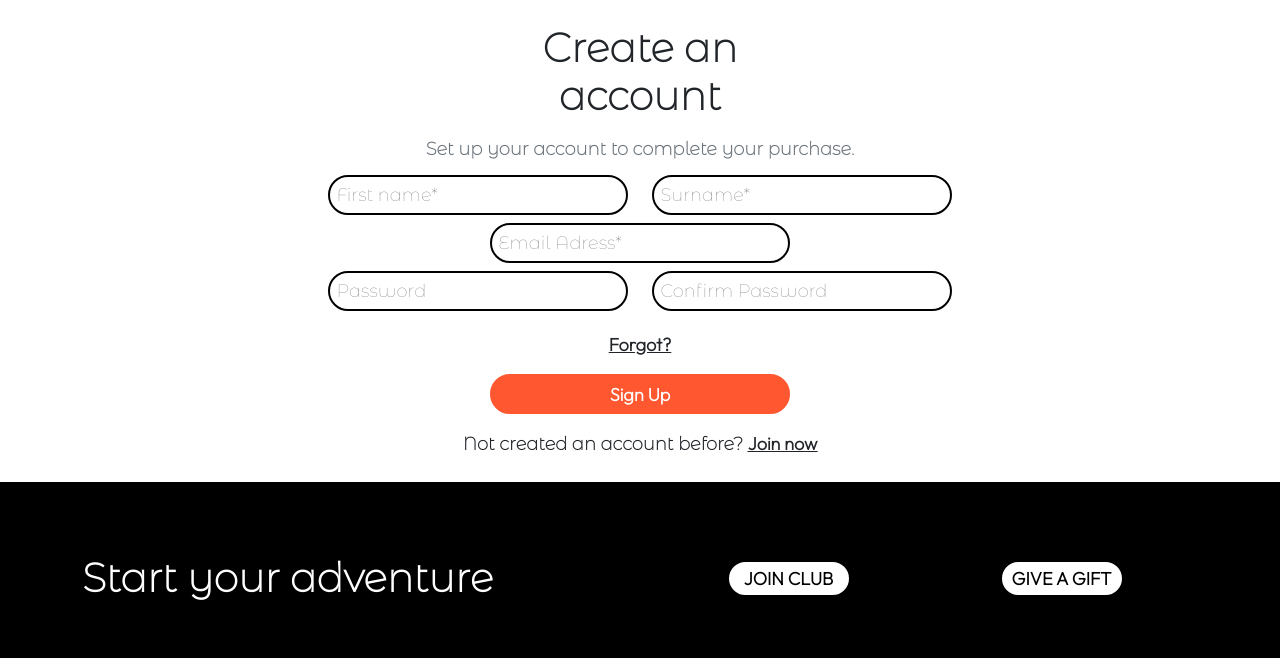
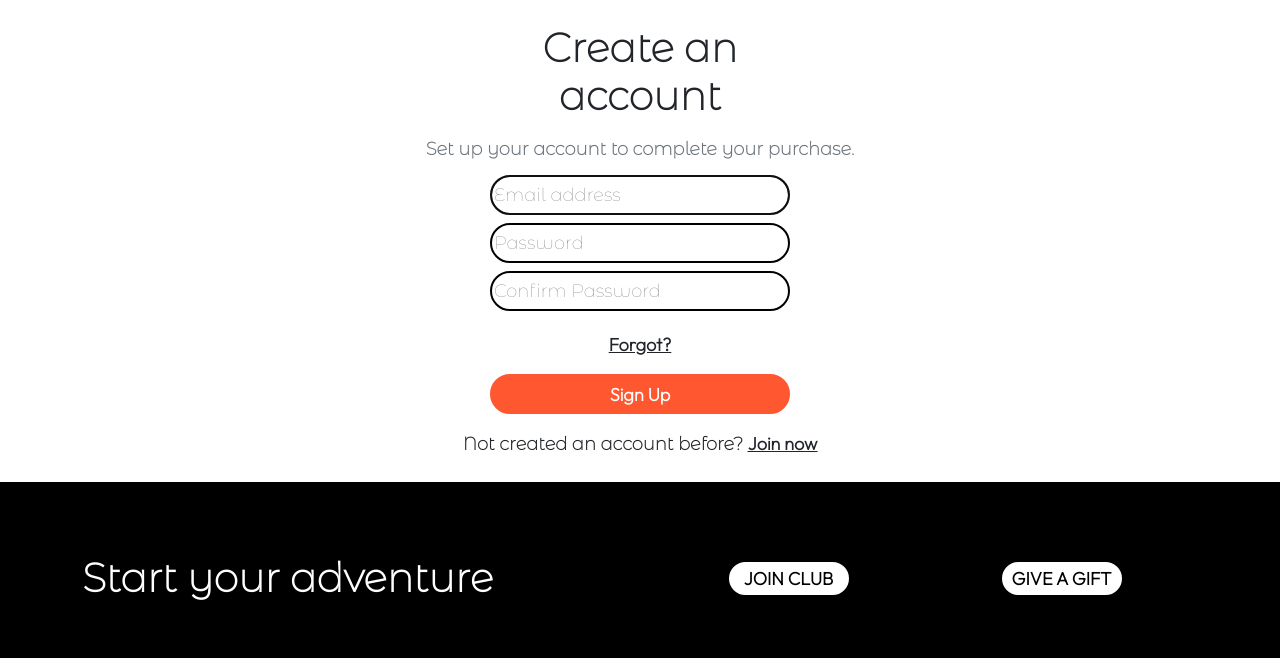
Before and after one commit to mfarzamalam/whiskey_me, a Django app: page /register/ in a window 1280 px wide. Shown: the part 102-760 px from the top of the page. Run offline with Django 3.2, Linux system fonts and the light colour scheme; some libraries are stand-ins or nearby versions.

Commit message:
login/logout and signup done

```diff
--- a/registration/forms.py
+++ b/registration/forms.py
@@ -0,0 +1,25 @@
+from django import forms
+from django.core.exceptions import ValidationError
+from django.forms import ModelForm, fields, widgets
+from django.contrib.auth.forms import (UserCreationForm,PasswordResetForm,SetPasswordForm)
+from .models import CustomUser
+
+
+class UserRegisterForm(UserCreationForm):
+    def __init__(self, *args, **kwargs):
+        super().__init__(*args, **kwargs)
+        self.fields['email'].widget.attrs['class'] = 'form-input col-12 my-1 '
+        self.fields['email'].widget.attrs['placeholder'] = 'Email address'
+        self.fields['password1'].widget.attrs['class'] = 'form-input col-12 my-1 '
+        self.fields['password1'].widget.attrs['placeholder'] = 'Password'
+        self.fields['password2'].widget.attrs['class'] = 'form-input col-12 my-1 '
+        self.fields['password2'].widget.attrs['placeholder'] = 'Confirm Password'
+
+    class Meta:
+        model = CustomUser
+        fields = ('email', 'password1', 'password2')
+
+
+class UserLoginForm(forms.Form):
+    email=forms.EmailField(max_length=256, required=True,widget=forms.EmailInput(attrs={'class': 'form-input col-12 my-1 ', 'name': 'email','placeholder':'Email address'}))
+    password=forms.CharField(max_length=128,required=True,widget=forms.PasswordInput(attrs={'class': 'form-input col-12 my-1 ', 'name': 'password','placeholder':'Password'}))
--- a/registration/urls.py
+++ b/registration/urls.py
@@ -1,5 +1,6 @@
 from django.urls import path, include
 from .views import HomeView, LoginView, ShopView, ProductPageView, RegisterView
+from django.contrib.auth.views import LogoutView
 
 
 urlpatterns = [
@@ -7,5 +8,6 @@ urlpatterns = [
     path('product/', ProductPageView.as_view(), name='product'),
     path('shop/', ShopView.as_view(), name='shop'),
     path('login/', LoginView.as_view(), name='login'),
+    path('logout/', LogoutView.as_view(), name='logout'),
     path('register/', RegisterView.as_view(), name='register'),
 ]
--- a/registration/views.py
+++ b/registration/views.py
@@ -1,16 +1,18 @@
-from django.shortcuts import render
+from django.shortcuts import render, redirect
 from django.views.generic import View, TemplateView
+from .forms import UserRegisterForm, UserLoginForm
+from django.contrib import messages, auth
+from django.utils.translation import gettext_lazy as _
+
 
 # Create your views here.
+
+class LoginView(TemplateView):
+    template_name = "new_template/login.html"
 
 
 class HomeView(TemplateView):
     template_name = "new_template/index.html"
-
-
-
-class LoginView(TemplateView):
-    template_name = "new_template/login.html"
 
 
 
@@ -24,5 +26,63 @@ class ProductPageView(TemplateView):
 
 
 
-class RegisterView(TemplateView):
-    template_name = "new_template/register.html"
+class RegisterView(View):
+    def get(self, request, *args, **kwargs):
+        form = UserRegisterForm()
+        context = {
+            'form': form,
+        }
+        return render(request, 'new_template/register.html', context)
+
+
+    def post(self, request, *args, **kwargs):
+        signup_form = UserRegisterForm(request.POST)
+        context = {
+            'form': signup_form,
+        }
+        email = request.POST['email']
+        password = request.POST['password1']
+        if signup_form.is_valid():
+            signup_form.save()
+            user = auth.authenticate(
+                request, username=email, password=password)
+            auth.login(request, user)
+            messages.success(request, _("Thank you for registration"))
+            return redirect('home')
+        else:
+            errorStr = ""
+            errorDict = dict(signup_form.errors)
+            for i in errorDict:
+                errorStr += errorDict[i]
+            messages.error(request, errorStr)
+            return render(request, 'new_template/register.html', context)
+
+
+
+
+class LoginView(View):
+    def get(self, request, *args, **kwargs):
+        form = UserLoginForm()
+        context = {
+            'form': form,
+        }
+        return render(request, 'new_template/login.html', context)
+
+    def post(self, request, *args, **kwargs):
+        login_form = UserLoginForm(request.POST)
+        context = {
+            'form': login_form,
+        }
+        if login_form.is_valid():
+            user = auth.authenticate(
+                request, email=request.POST['email'], password=request.POST['password'])
+            if not user:
+                messages.error(
+                    request, _("Please enter a correct email address and password. Note that both fields may be case-sensitive."))
+                return render(request, 'new_template/login.html', context)
+            auth.login(request, user)
+            messages.success(request, _("You are currently logged in"))
+            return redirect('home')
+        else:
+            # messages.error(request, _("Something went wrong. Please try again."))
+            return render(request, 'new_template/login.html', context)
--- a/templates/new_template/base.html
+++ b/templates/new_template/base.html
@@ -56,9 +56,15 @@
                         </ul>
                         <ul class="navbar-nav ms-lg-auto mb-2 mb-lg-0  ms-lg-0">
                             <li class="nav-item">
-                                <a class="nav-link" href="{% url 'login' %}">
-                                    <p>Already have an <br /> account? <ins>SIGN IN</ins></p>
-                                </a>
+                                {% if user.is_authenticated %}
+                                    <a class="nav-link" href="{% url 'logout' %}">
+                                        <ins>Logout</ins>
+                                    </a>
+                                {% else %}
+                                    <a class="nav-link" href="{% url 'login' %}">
+                                        <p>Already have an <br /> account? <ins>SIGN IN</ins></p>
+                                    </a>
+                                {% endif %}
                             </li>
                             <li class="nav-item my-auto ms-2">
                                 <a href="{% url 'register' %}"><button class="btn-4">JOIN CLUB</button></a>
--- a/templates/new_template/register.html
+++ b/templates/new_template/register.html
@@ -6,7 +6,8 @@
 <div class="container d-flex justify-content-center">
     <div class="row ">
         <div id="signin-form" >
-            <form class="col-12 p-2 ">
+            <form action=""  method="post" class="col-12 p-2 " novalidate>
+                {% csrf_token %}
                 <h1 class=" fw-bold text-dark my-3 text-center">
                     Create an <br />account
                 </h1>
@@ -14,34 +15,18 @@
                     Set up your account to complete your purchase.
                 </p>
                 <div class="row d-flex justify-content-center">
-                    <div class="col-12 d-flex justify-content-center">
-                        <div class="row">
-                            <div class="col-12 col-md-6">
-                                <input type="text" name="f-name" id="f-name" placeholder=" First name*" class="form-input col-12 my-1 " required="">
-                            </div>
-                            <div class="col-12 col-md-6">
-                                <input type="text" name="Surname" id="Surname" placeholder=" Surname*" class="form-input col-12 my-1 " required="">
-                            </div>
+                    {% for form in form %}
+                        <div class="col-md-7 d-flex justify-content-md-center">
+                            {{form}}
+                            <p style="color:red" class="pt-3 text-danger">{{form.errors|striptags}} <p>
                         </div>
-                    </div>
-                    <div class="col-md-7 d-flex justify-content-md-center">
-                        <input type="email" name="email" id="email" placeholder=" Email Adress*" class="email-input col-12 my-1 " required="">
-                    </div>
-                    <div class="col-12 d-flex justify-content-center">
-                        <div class="row">
-                            <div class="col-12 col-md-6">
-                                <input type="password" name="login-password" id="login-password" placeholder=" Password" class="form-input col-12 my-1 " required="">
-                            </div>
-                            <div class="col-12 col-md-6">
-                                <input type="password" name="confirm-password" id="confirm-password" placeholder=" Confirm Password" class="form-input col-12 my-1 " required="">
-                            </div>
-                        </div>
-                    </div>
+                    {% endfor %}
+
                     <a href="#" class="text-dark text-center my-3 fw-bold">Forgot?</a>
                     <a href="#" class="text-center col-12"><button type="submit" class="btn-login text-center fw-bold ">Sign Up</button></a>
                     <div class="text-center">
                         <p class="my-3">
-                            Not created an account before? <span><a href="login.html" class="text-dark fw-bold"><ins>Join now</ins></a></span>
+                            Not created an account before? <span><a href="{% url 'login' %}" class="text-dark fw-bold"><ins>Join now</ins></a></span>
                         </p>
                     </div>
                 </div>
--- a/whiskey_me/settings.py
+++ b/whiskey_me/settings.py
@@ -125,6 +125,7 @@ MEDIA_URL = "/images/"
 STATICFILES_DIRS = [os.path.join(BASE_DIR, "static")]
 MEDIA_ROOT = os.path.join(BASE_DIR, "static/images")
 
+LOGOUT_REDIRECT_URL = "/"
 
 # Default primary key field type
 # https://docs.djangoproject.com/en/3.2/ref/settings/#default-auto-field
```
Also changed, not shown: templates/new_template/login.html (+18 -6 lines).
